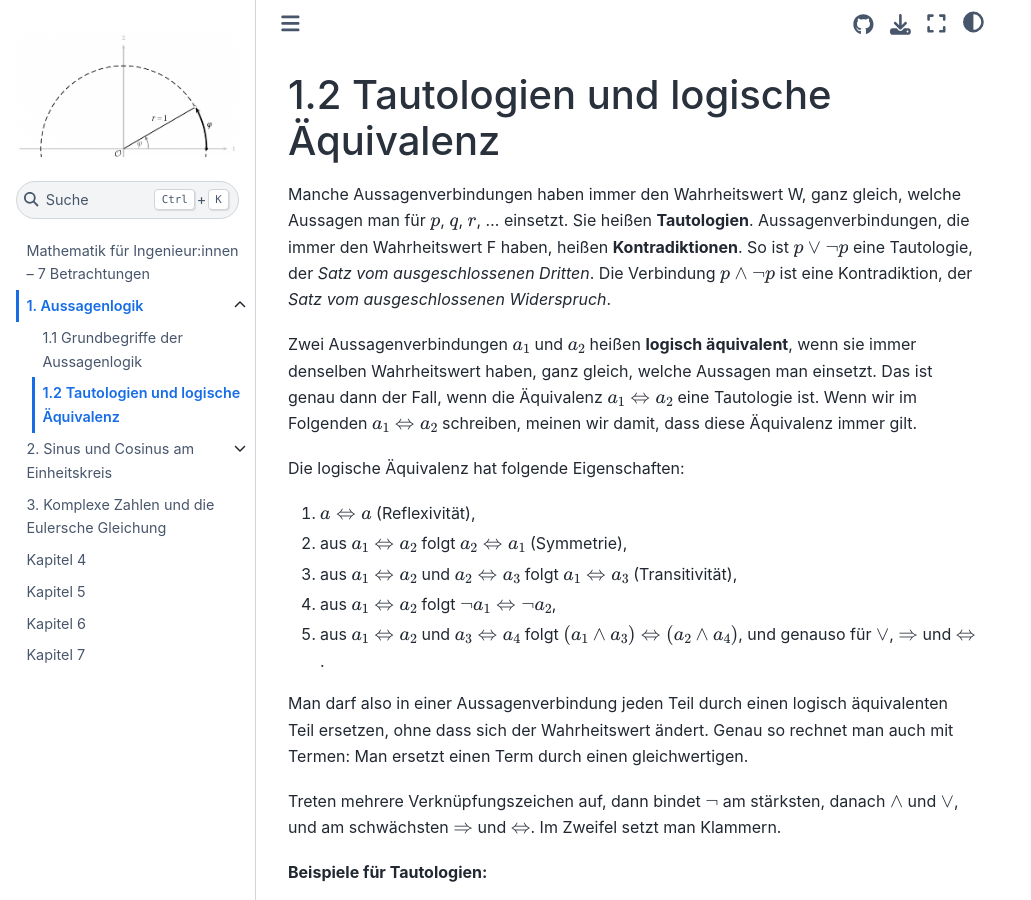
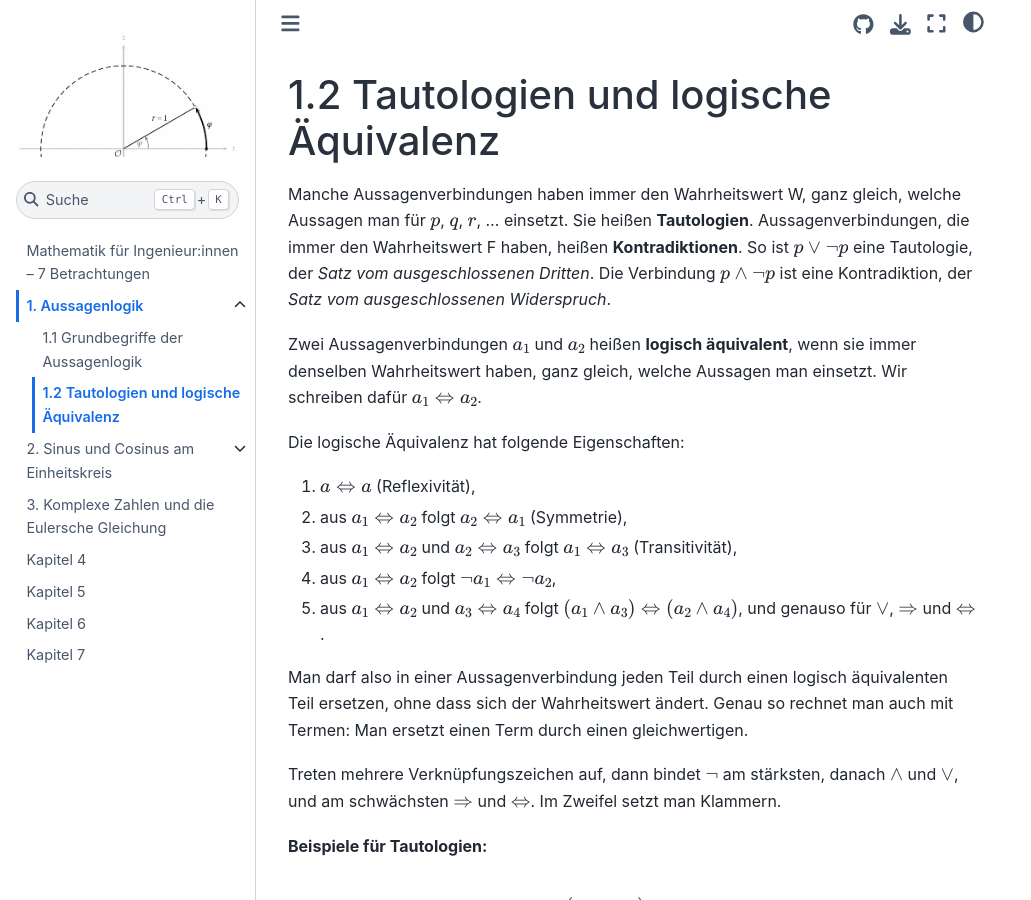
Before and after one commit to s-linden/mathematik-betrachtungen, a Jupyter Book: the page built from chapter01/chapter01_sec02.md, in a window 1280 px wide and 900 px high. Shown: the whole window, without its empty margins (0-1031 px from the left). Built offline with Jupyter Book 1.0.4 settings and Sphinx 7.4.7 and the Sphinx Book theme 1.1.4, drawn with Linux system fonts in a browser that asks for light colours.

Commit message:
1.2: Definition der logischen Äquivalenz gestrafft
Co-Authored-By: Claude Opus 5.5 <noreply@anthropic.com>
Claude-Session: https://claude.ai/code/session_01Cq9V6eYad2gHBVcMeiLuBL

```diff
--- a/chapter01/chapter01_sec02.md
+++ b/chapter01/chapter01_sec02.md
@@ -2,7 +2,7 @@
 
 Manche Aussagenverbindungen haben immer den Wahrheitswert W, ganz gleich, welche Aussagen man für $p$, $q$, $r$, … einsetzt. Sie heißen **Tautologien**. Aussagenverbindungen, die immer den Wahrheitswert F haben, heißen **Kontradiktionen**. So ist $p\vee\neg p$ eine Tautologie, der *Satz vom ausgeschlossenen Dritten*. Die Verbindung $p\wedge\neg p$ ist eine Kontradiktion, der *Satz vom ausgeschlossenen Widerspruch*.
 
-Zwei Aussagenverbindungen $a_1$ und $a_2$ heißen **logisch äquivalent**, wenn sie immer denselben Wahrheitswert haben, ganz gleich, welche Aussagen man einsetzt. Das ist genau dann der Fall, wenn die Äquivalenz $a_1\Leftrightarrow a_2$ eine Tautologie ist. Wenn wir im Folgenden $a_1\Leftrightarrow a_2$ schreiben, meinen wir damit, dass diese Äquivalenz immer gilt.
+Zwei Aussagenverbindungen $a_1$ und $a_2$ heißen **logisch äquivalent**, wenn sie immer denselben Wahrheitswert haben, ganz gleich, welche Aussagen man einsetzt. Wir schreiben dafür $a_1\Leftrightarrow a_2$.
 
 Die logische Äquivalenz hat folgende Eigenschaften:
 
```
